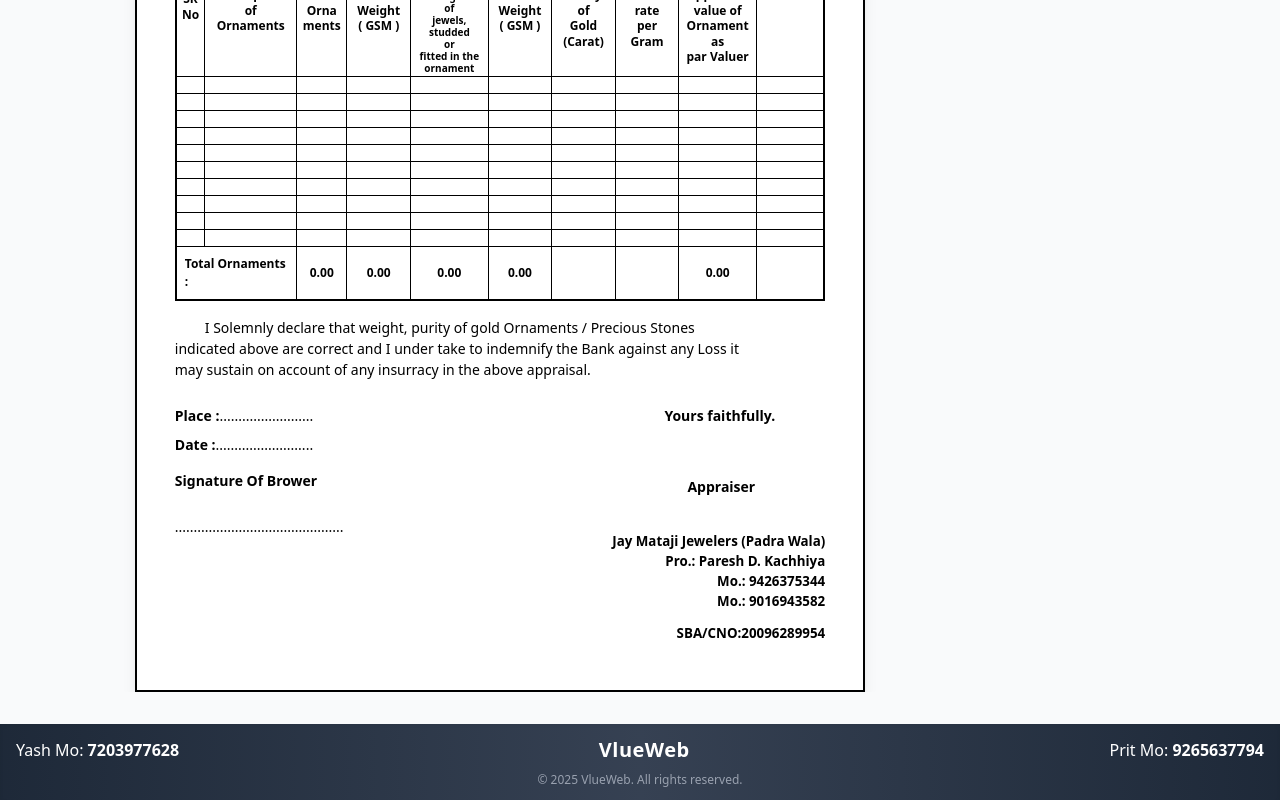
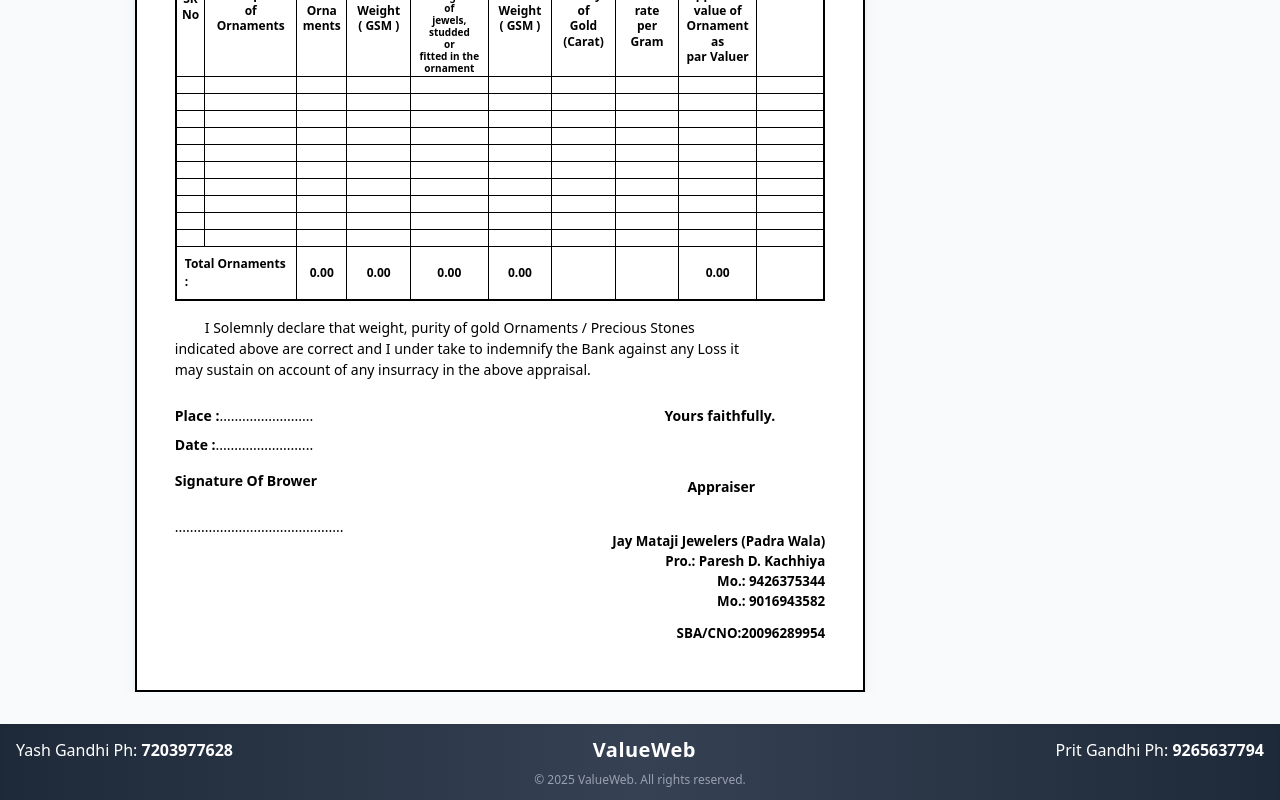
Before and after one commit to ValueInvest23/sbiParesh, a React (Vite) app: page / in a window 1280 px wide. Shown: the part 1216-2016 px from the top of the page. Built offline with nearby package versions, Linux system fonts and the light colour scheme.

Commit message:
change in footer

```diff
--- a/src/App.jsx
+++ b/src/App.jsx
@@ -1296,20 +1296,20 @@ const downloadPDF = async () => {
   {/* Mobile View */}
   <div className="flex flex-col items-center text-center sm:hidden">
     <h2 className="text-lg font-bold tracking-wide hover:text-gray-300 transition-colors duration-300">
-      VlueWeb
+      ValueWeb
     </h2>
     <div className="flex justify-center items-center gap-4 mt-1">
       <a
         href="tel:7203977628"
         className="text-sm font-medium hover:text-gray-300 transition-colors duration-300"
       >
-        Yash Mo: <span className="font-semibold">7203977628</span>
+        Yash Gandhi Ph: <span className="font-semibold">7203977628</span>
       </a>
       <a
         href="tel:9265637794"
         className="text-sm font-medium hover:text-gray-300 transition-colors duration-300"
       >
-        Prit Mo: <span className="font-semibold">9265637794</span>
+        Prit Gandhi Ph: <span className="font-semibold">9265637794</span>
       </a>
     </div>
   </div>
@@ -1320,23 +1320,23 @@ const downloadPDF = async () => {
       href="tel:7203977628"
       className="font-medium hover:text-gray-300 transition-colors duration-300"
     >
-      Yash Mo: <span className="font-semibold">7203977628</span>
+      Yash Gandhi Ph: <span className="font-semibold">7203977628</span>
     </a>
 
     <h2 className="text-lg sm:text-xl font-bold tracking-wide hover:text-gray-300 transition-colors duration-300">
-      VlueWeb
+      ValueWeb
     </h2>
 
     <a
       href="tel:9265637794"
       className="font-medium hover:text-gray-300 transition-colors duration-300"
     >
-      Prit Mo: <span className="font-semibold">9265637794</span>
+      Prit Gandhi Ph: <span className="font-semibold">9265637794</span>
     </a>
   </div>
 
   <div className="mt-2 text-center text-xs text-gray-400 w-full">
-    © {new Date().getFullYear()} VlueWeb. All rights reserved.
+    © {new Date().getFullYear()} ValueWeb. All rights reserved.
   </div>
 </footer>
 <InstallPWAButton />
```
